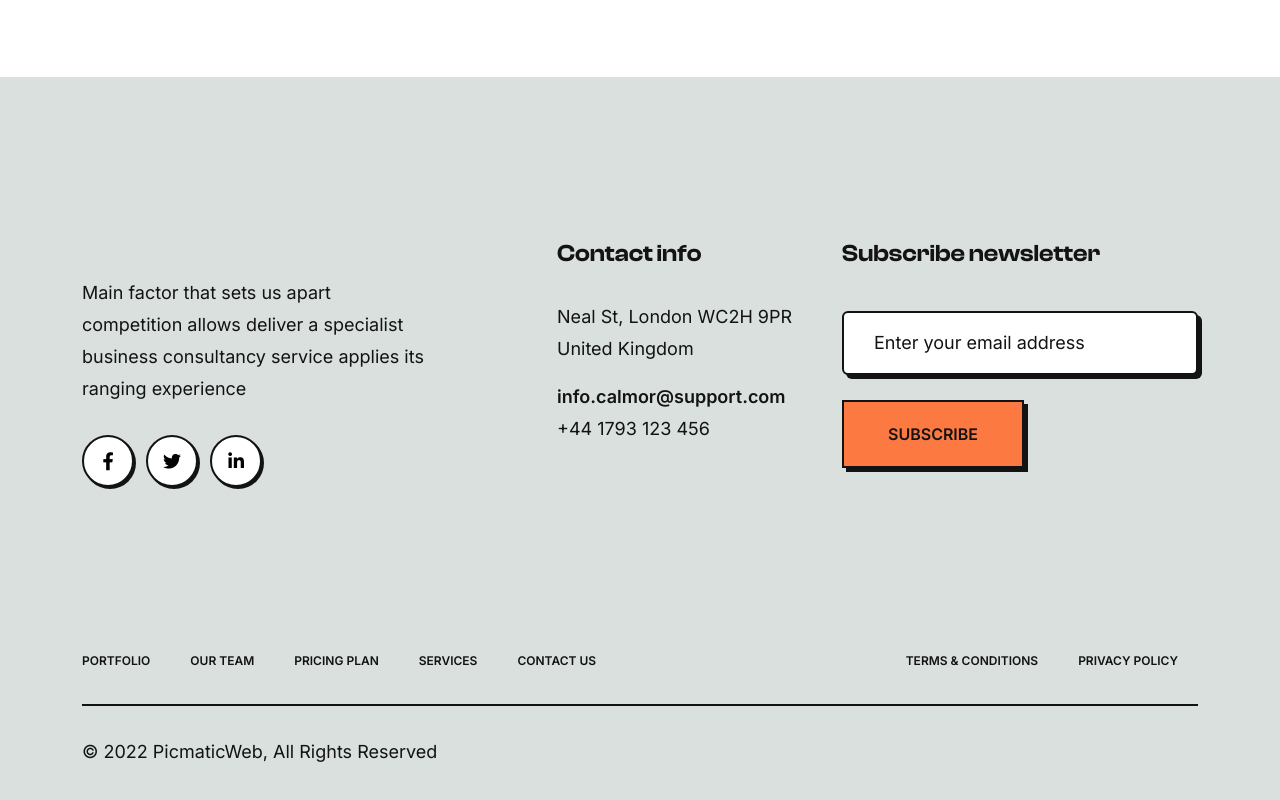
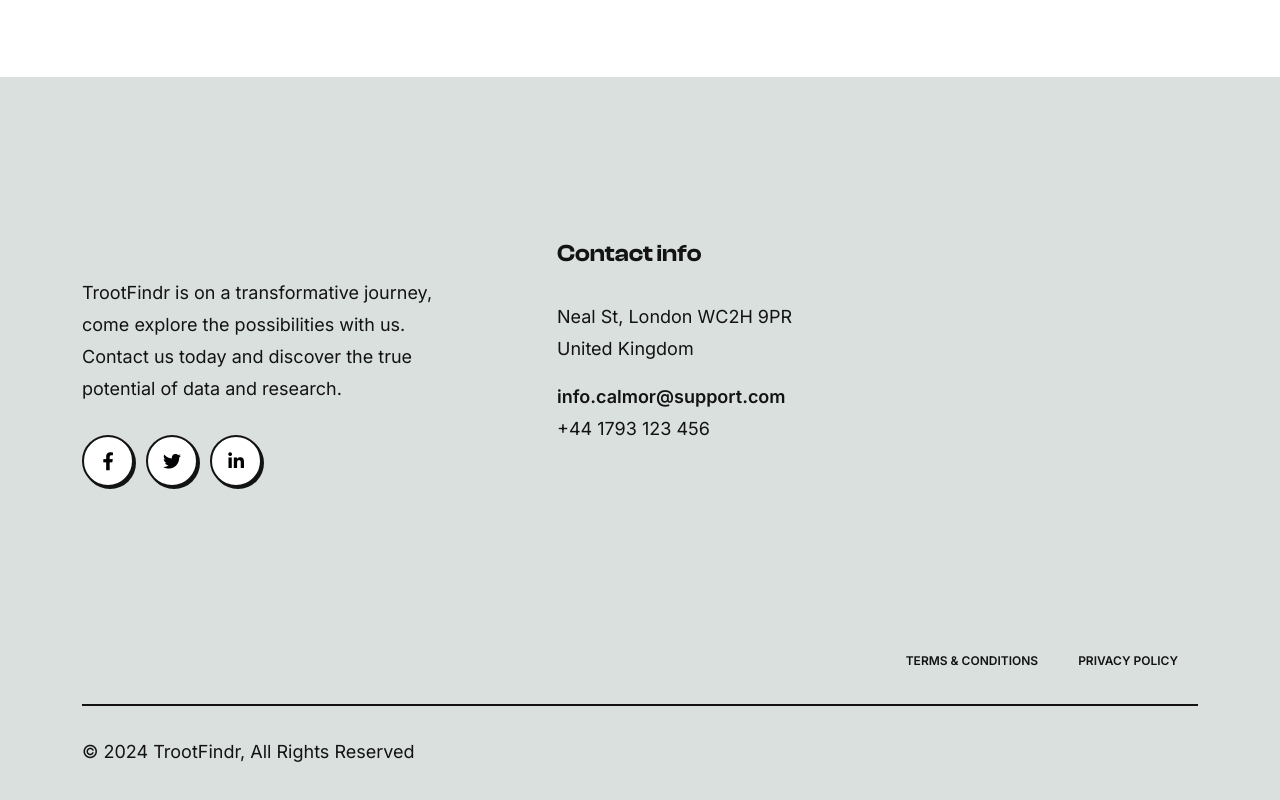
Before and after one commit to maceteligolden/troot, a plain HTML site: page about-us.html in a window 1280 px wide. Shown: the part 7206-8006 px from the top of the page. Drawn offline with nearby package versions, Linux system fonts and the light colour scheme; files whose address does not match are found by name.

Commit message:
update:website footer on all pages

```diff
--- a/about-us.html
+++ b/about-us.html
@@ -471,16 +471,16 @@
     </section>
     <!-- Cta -->
 
-    <!-- Footer -->
-    <footer class="footer" data-bg-color="#D9E0DD">
+     <!-- Footer -->
+     <footer class="footer" data-bg-color="#D9E0DD">
         <div class="container">
             <div class="main_footer">
                 <div class="row">
                     <div class="col-xl-5 col-md-6">
                         <div class="site_info logo_area wow fadeInLeft" data-wow-delay="0.3s">
                             <img src="assets/img/logo/logo.png" alt="" class="footer_logo">
-                            <p>Main factor that sets us apart competition allows deliver a specialist business
-                                consultancy service applies its ranging experience</p>
+                            <p>TrootFindr is on a transformative journey, come explore the possibilities with us.
+                                Contact us today and discover the true potential of data and research.</p>
                             <div class="social_icons">
                                 <a href="https://facebook.com"><i class="fa-brands fa-facebook-f"></i></a>
                                 <a href="https://twitter.com/"><i class="fa-brands fa-twitter"></i></a>
@@ -502,28 +502,20 @@
                             </ul>
                         </div>
                     </div>
-                    <div class="col-xl-4 col-md-6 last">
-                        <div class="site_info wow fadeInLeft" data-wow-delay="0.7s">
-                            <h5>Subscribe newsletter</h5>
-                            <form action="#" class="subscribe_form">
-                                <input type="email" class="form-control" placeholder="Enter your email address">
-                                <input type="submit" class="bg_btn_color" value="Subscribe">
-                            </form>
-                        </div>
-                    </div>
+
                 </div>
             </div>
             <div class="footer_bottom wow fadeInLeft" data-wow-delay="0.9s">
                 <div class="footer_bottom_list">
                     <div class="row">
                         <div class="col-xl-6">
-                            <ul class="footer_nav list-unstyled">
+                            <!-- <ul class="footer_nav list-unstyled">
                                 <li><a href="portfolio-2-column.html">Portfolio</a></li>
                                 <li><a href="team.html">our team</a></li>
                                 <li><a href="pricing.html">pricing plan</a></li>
                                 <li><a href="service.html">Services</a></li>
                                 <li><a href="contact.html">contact us</a></li>
-                            </ul>
+                            </ul> -->
                         </div>
                         <div class="col-xl-6">
                             <ul class="footer_nav right list-unstyled">
@@ -534,7 +526,7 @@
                     </div>
                 </div>
                 <div class="footer_copyright">
-                    <p>© 2022 PicmaticWeb, All Rights Reserved </p>
+                    <p>© 2024 TrootFindr, All Rights Reserved </p>
                 </div>
             </div>
         </div>
```
Also changed, not shown: single-service.html (+8 -16 lines).
